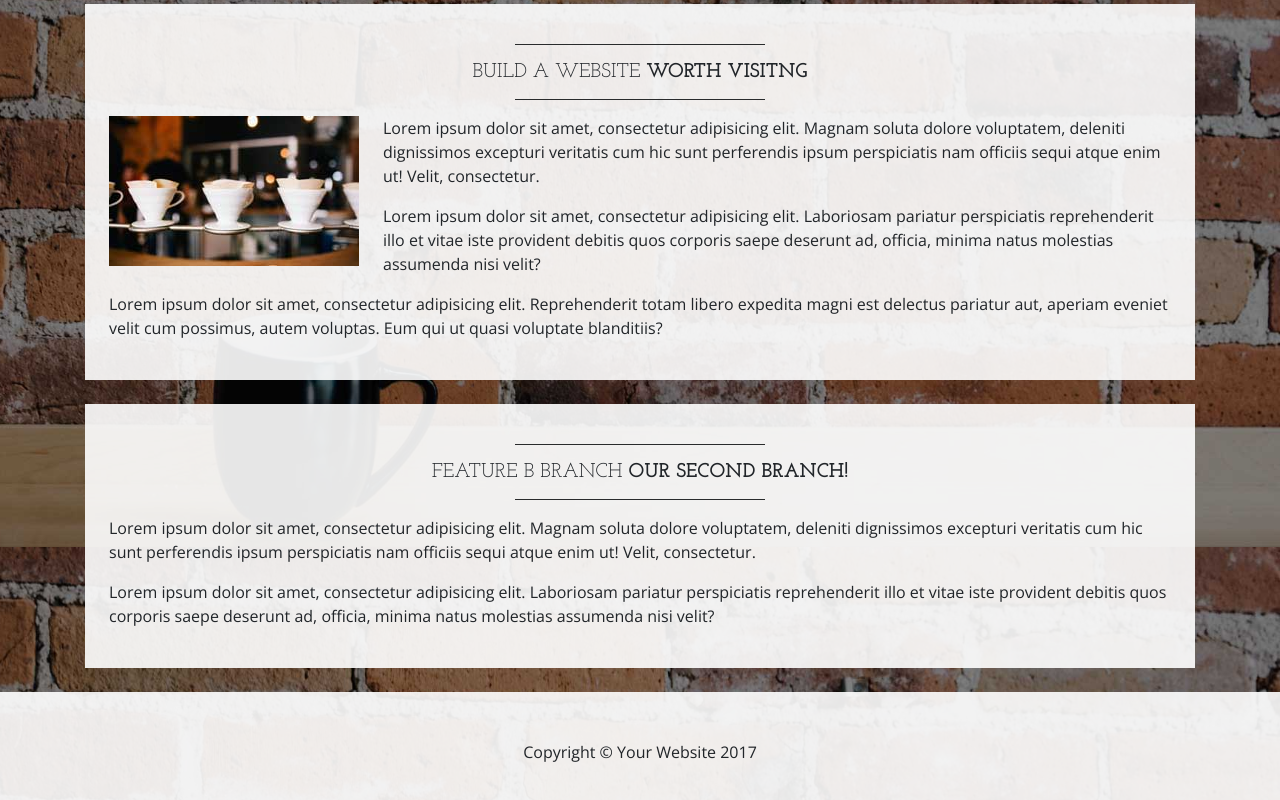
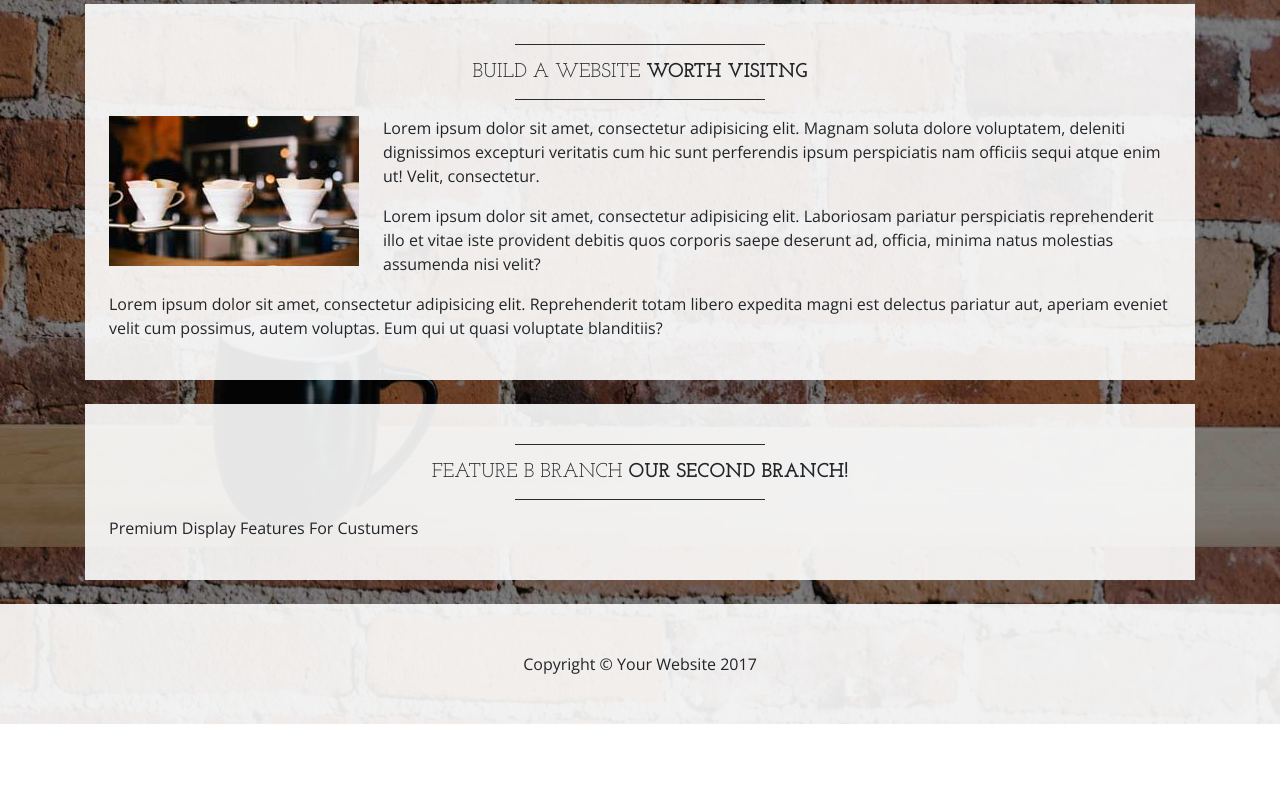
Before and after one commit to juniorcesarabreu/Git-Course-Demo, a website: page index.html in a window 1280 px wide. Shown: the part 1053-1853 px from the top of the page. After the commit the page ends 1777 px from the top, so only its background shows below. Drawn offline with nearby package versions, Linux system fonts and the light colour scheme.

Commit message:
Edited paragraph on feature B

```diff
--- a/index.html
+++ b/index.html
@@ -125,8 +125,7 @@
           <strong>Our second branch!</strong>
         </h2>
             <hr class="divider">
-            <p>Lorem ipsum dolor sit amet, consectetur adipisicing elit. Magnam soluta dolore voluptatem, deleniti dignissimos excepturi veritatis cum hic sunt perferendis ipsum perspiciatis nam officiis sequi atque enim ut! Velit, consectetur.</p>
-            <p>Lorem ipsum dolor sit amet, consectetur adipisicing elit. Laboriosam pariatur perspiciatis reprehenderit illo et vitae iste provident debitis quos corporis saepe deserunt ad, officia, minima natus molestias assumenda nisi velit?</p>
+            <p>Premium Display Features For Custumers</p>
         </div>
 
     </div>
```
